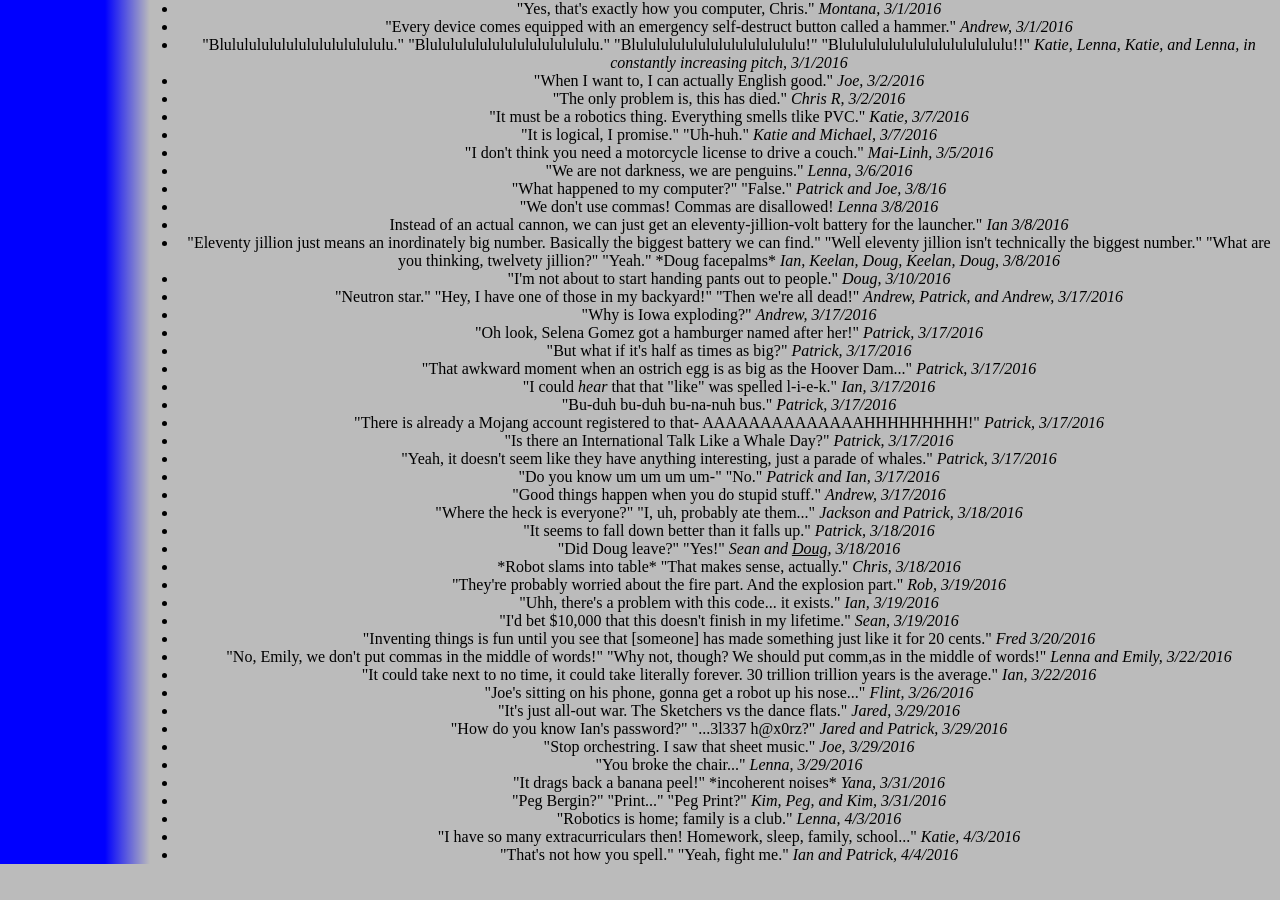
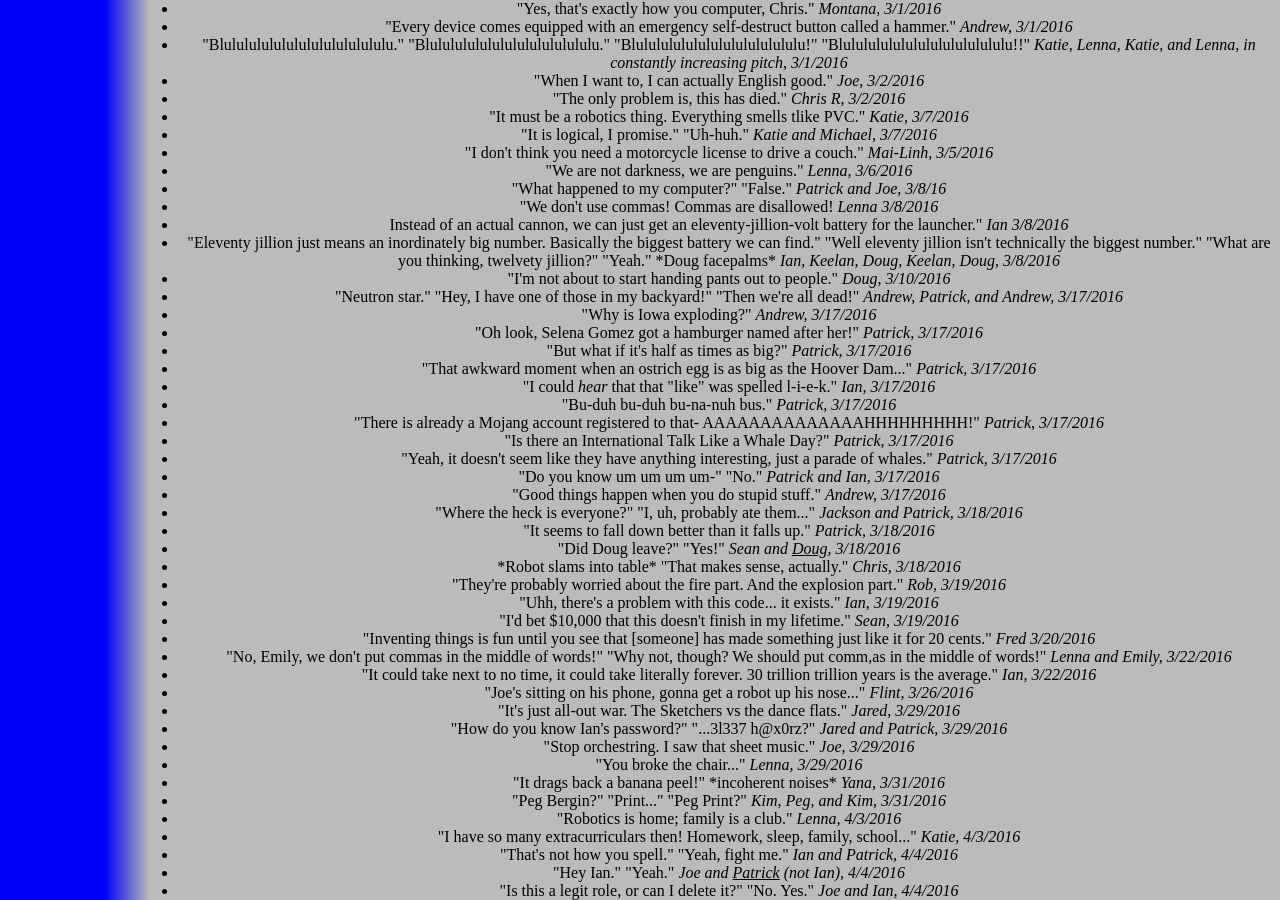
Before and after one commit to katiebugmoon/FRC4131.github.io, a Jekyll site: the page built from media/2016/quotes.html, in a window 1280 px wide and 900 px high, scrolled down 1870 px. Built offline with Jekyll 4.4.1, drawn with Linux system fonts in a browser that asks for light colours; nearby versions of some CDN libraries; before the commit the page ends 2734 px from its top, so only the background shows below that.

Commit message:
Update quotes.html

```diff
--- a/media/2016/quotes.html
+++ b/media/2016/quotes.html
@@ -145,4 +145,6 @@ title: Build Season 2016 Quotes
 	<li>"Robotics is home; family is a club." <i>Lenna, 4/3/2016</i></li>
 	<li>"I have so many extracurriculars then! Homework, sleep, family, school..." <i>Katie, 4/3/2016</i></li>
 	<li>"That's not how you spell." "Yeah, fight me." <i>Ian and Patrick, 4/4/2016</i></li>
+	<li>"Hey Ian." "Yeah." <i>Joe and <u>Patrick</u> (not Ian), 4/4/2016</i></li>
+	<li>"Is this a legit role, or can I delete it?" "No. Yes." <i>Joe and Ian, 4/4/2016</i></li>
 </ul><center>
```
